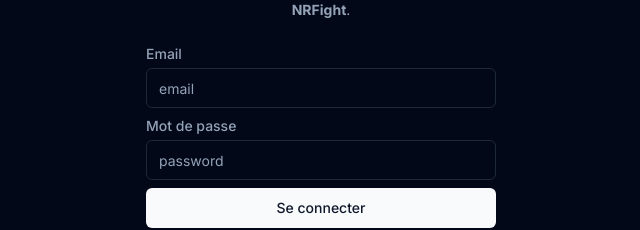
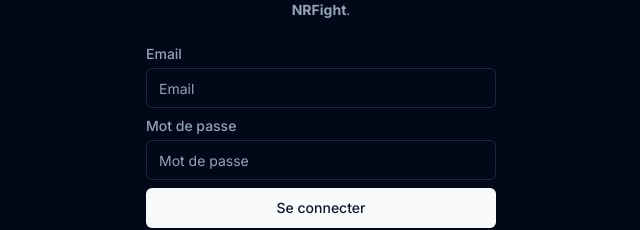
Before and after one commit to louispelarrey/nrfight-client, a Next.js app: page /login in a window 1280 px wide. Shown: the part 324-554 px from the top of the page, without its empty margins (319-959 px from the left). Built offline with nearby package versions, Linux system fonts and the light colour scheme.

Commit message:
Update input field placeholder to use label

```diff
--- a/src/components/ui/input-field.tsx
+++ b/src/components/ui/input-field.tsx
@@ -17,7 +17,7 @@ export default function InputField({ label, type, register, isLoading }: IINputF
       </Label>
       <Input
         id={type}
-        placeholder={type}
+        placeholder={label}
         type={type}
         autoCapitalize="none"
         autoComplete={type}
```
